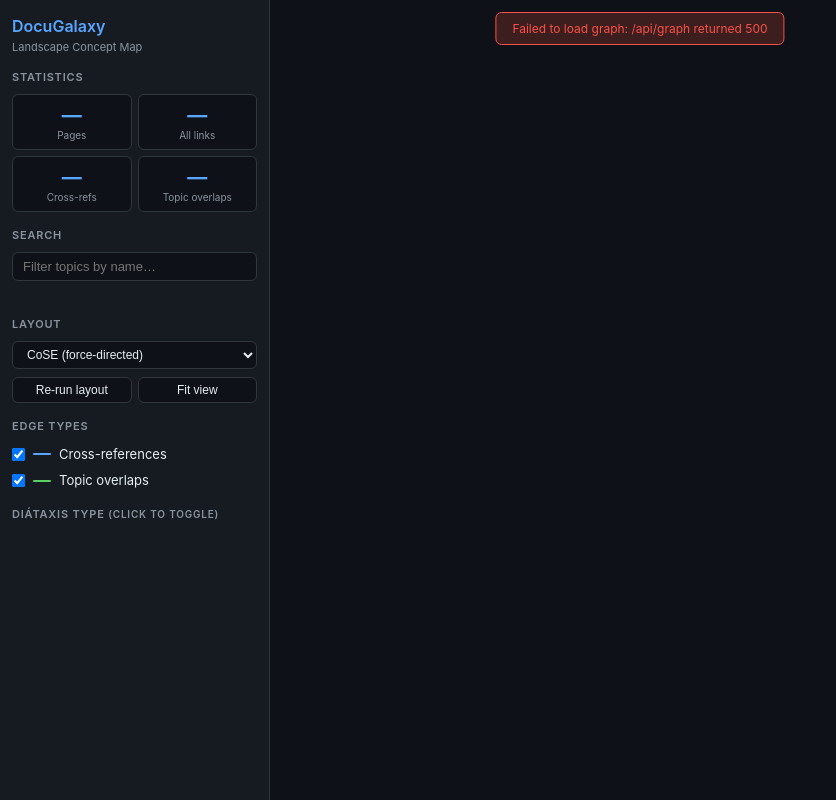
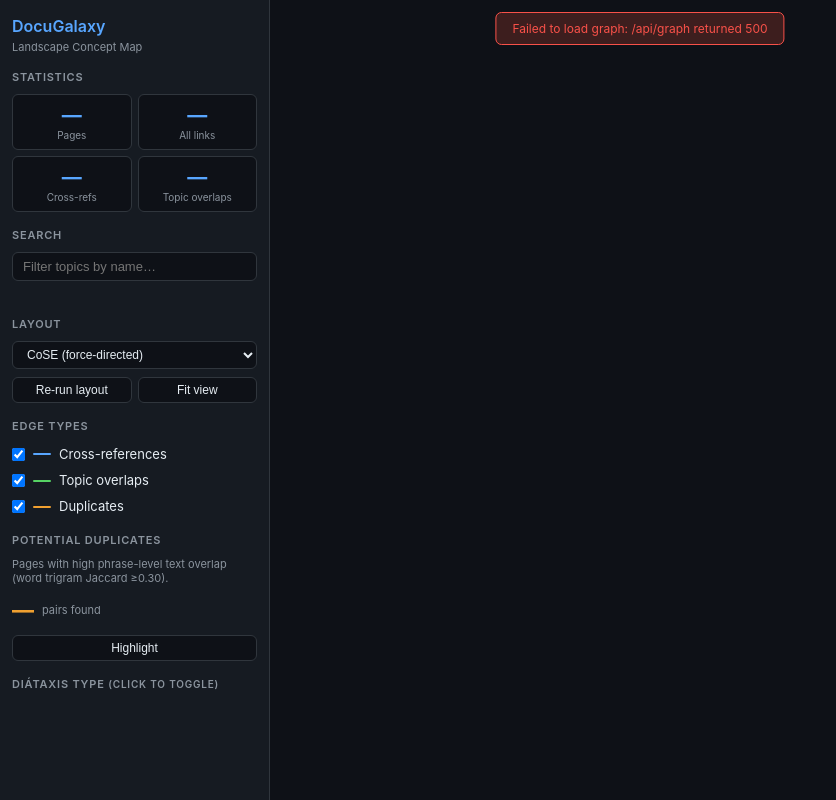
Before and after one commit to YanisaHS/docu-galaxy-linker, a Flask app: template src/web/templates/concept-map.html in a window 1280 px wide. Shown: the whole page, without its empty margins (0-836 px from the left). Run offline with Flask 3, Linux system fonts and the light colour scheme; the template is opened without the code that fills it, so the values that code supplies are empty.

Commit message:
duplicate content

```diff
--- a/src/cli.py
+++ b/src/cli.py
@@ -231,9 +231,11 @@ def concept_map(
     n_nodes = len(graph['nodes'])
     n_xref = sum(1 for e in graph['edges'] if e['edge_type'] == 'cross_ref')
     n_sim = sum(1 for e in graph['edges'] if e['edge_type'] == 'shared_concept')
+    n_dup = sum(1 for e in graph['edges'] if e['edge_type'] == 'duplicate')
     click.echo(f'  {n_nodes} topic nodes')
     click.echo(f'  {n_xref} cross-reference edges')
     click.echo(f'  {n_sim} conceptual-similarity edges')
+    click.echo(f'  {n_dup} duplicate edges')
 
     if output:
         import json as _json
--- a/src/web/app.py
+++ b/src/web/app.py
@@ -100,13 +100,17 @@ def create_concept_app(graph_data: dict[str, Any]) -> Flask:
         for e in edges:
             elements.append({
                 'data': {
-                    'id': f"{e['source']}→{e['target']}",
+                    'id': f"{e.get('edge_type', 'edge')}:{e['source']}→{e['target']}",
                     'source': e['source'],
                     'target': e['target'],
                     'type': e.get('edge_type', 'unknown'),
                     'label': e.get('label', ''),
                     'similarity': e.get('metadata', {}).get('similarity', None),
                     'shared_terms': e.get('metadata', {}).get('shared_terms', []),
+                    'heading_overlap': e.get('metadata', {}).get('heading_overlap', 0),
+                    'overlap_coefficient': e.get('metadata', {}).get('overlap_coefficient', None),
+                    'potential_duplicate': e.get('metadata', {}).get('potential_duplicate', False),
+                    'jaccard': e.get('metadata', {}).get('jaccard', None),
                 },
                 'classes': e.get('edge_type', 'unknown'),
             })
--- a/src/web/static/js/concept-map.js
+++ b/src/web/static/js/concept-map.js
@@ -105,6 +105,19 @@
         },
       },
       {
+        selector: 'edge.duplicate',
+        style: {
+          'line-color': '#f0a030',
+          'target-arrow-color': '#f0a030',
+          'line-style': 'dashed',
+          'line-dash-pattern': [4, 3],
+          width: 3,
+          opacity: 0.85,
+          'target-arrow-shape': 'none',
+          'z-index': 5,
+        },
+      },
+      {
         selector: 'edge.dimmed',
         style: { opacity: 0.04 },
       },
@@ -198,14 +211,16 @@
 
   let showCrossRef = true;
   let showSharedConcept = false;  // off by default — too many edges for a clean layout
+  let showDuplicate = true;
 
   function applyEdgeFilter(cy) {
     cy.batch(() => {
       cy.edges().forEach(e => {
         const t = e.data('type');
         const hidden =
-          (t === 'cross_ref' && !showCrossRef) ||
-          (t === 'shared_concept' && !showSharedConcept);
+          (t === 'cross_ref'      && !showCrossRef) ||
+          (t === 'shared_concept' && !showSharedConcept) ||
+          (t === 'duplicate'      && !showDuplicate);
         e.style('display', hidden ? 'none' : 'element');
       });
     });
@@ -300,6 +315,10 @@
 
     hideLoading();
 
+    // Count duplicate edges (shingle-Jaccard detected)
+    const dupEdgesAll = cy.edges('[type = "duplicate"]');
+    document.getElementById('stat-dups').textContent = dupEdgesAll.length;
+
     // ---- Layout controls ----
     document.getElementById('btn-run-layout').addEventListener('click', () => runLayout(cy, true));
     document.getElementById('btn-fit').addEventListener('click', () =>
@@ -307,8 +326,9 @@
     );
 
     // ---- Edge type toggles ----
-    // Sync initial checkbox state with showSharedConcept default
+    // Sync initial checkbox states with defaults
     document.getElementById('toggle-shared-concept').checked = showSharedConcept;
+    document.getElementById('toggle-duplicate').checked = showDuplicate;
 
     document.getElementById('toggle-cross-ref').addEventListener('change', e => {
       showCrossRef = e.target.checked;
@@ -316,6 +336,10 @@
     });
     document.getElementById('toggle-shared-concept').addEventListener('change', e => {
       showSharedConcept = e.target.checked;
+      applyEdgeFilter(cy);
+    });
+    document.getElementById('toggle-duplicate').addEventListener('change', e => {
+      showDuplicate = e.target.checked;
       applyEdgeFilter(cy);
     });
 
@@ -417,6 +441,110 @@
       infoPanel.classList.add('visible');
     });
 
+    // ---- Edge click → info panel ----
+    cy.on('tap', 'edge', evt => {
+      const edge = evt.target;
+      const d = edge.data();
+      const src = cy.getElementById(d.source);
+      const tgt = cy.getElementById(d.target);
+      const srcLabel = src.data('label') || d.source;
+      const tgtLabel = tgt.data('label') || d.target;
+      const srcColor = SECTION_COLORS[src.data('type')] || DEFAULT_COLOR;
+      const tgtColor = SECTION_COLORS[tgt.data('type')] || DEFAULT_COLOR;
+
+      cy.elements().addClass('dimmed');
+      edge.removeClass('dimmed');
+      src.removeClass('dimmed');
+      tgt.removeClass('dimmed');
+
+      const nodeChip = (label, color) =>
+        `<span style="display:inline-block;padding:2px 10px;border-radius:6px;
+          background:${color}22;border:1px solid ${color};color:${color};font-size:11px">${esc(label)}</span>`;
+
+      if (d.type === 'cross_ref') {
+        infoTitle.textContent = 'Cross-reference';
+        infoBody.innerHTML =
+          `<div style="margin-bottom:8px">${nodeChip(srcLabel, srcColor)}</div>` +
+          `<div style="font-size:11px;color:var(--muted);margin-bottom:8px">↓ explicitly links to ↓</div>` +
+          `<div style="margin-bottom:10px">${nodeChip(tgtLabel, tgtColor)}</div>` +
+          `<div style="margin-top:8px;font-size:11px;color:var(--muted)">` +
+          `This link was written by the documentation author.</div>`;
+      } else if (d.type === 'shared_concept') {
+        const sim = d.similarity || 0;
+        const simPct = Math.round(sim * 100);
+        const isDup = !!d.potential_duplicate;
+        const ov = d.overlap_coefficient != null ? Math.round(d.overlap_coefficient * 100) + '%' : null;
+        const hOverlap = d.heading_overlap || 0;
+        const dupBadge = isDup
+          ? `<div class="dup-badge">⚠ Potential duplicate</div>`
+          : '';
+        const terms = Array.isArray(d.shared_terms) && d.shared_terms.length
+          ? d.shared_terms
+          : (d.label ? d.label.split(', ') : []);
+        infoTitle.textContent = 'Topic overlap';
+        infoBody.innerHTML =
+          dupBadge +
+          `<div style="margin-bottom:8px">${nodeChip(srcLabel, srcColor)}</div>` +
+          `<div style="font-size:11px;color:var(--muted);margin-bottom:8px">and</div>` +
+          `<div style="margin-bottom:10px">${nodeChip(tgtLabel, tgtColor)}</div>` +
+          `<div class="info-row"><span class="info-key">content overlap</span>` +
+          `<span class="info-val" style="font-weight:600;color:${isDup ? '#f0a030' : 'var(--text)'}">` +
+          `${ov ?? '—'}</span></div>` +
+          `<div class="info-row"><span class="info-key">shared headings</span>` +
+          `<span class="info-val">${hOverlap}</span></div>` +
+          `<div class="info-row"><span class="info-key">vocab similarity</span>` +
+          `<span class="info-val" style="color:var(--muted)">${simPct}%</span></div>`;
+        if (terms.length) {
+          infoBody.innerHTML +=
+            `<div style="margin-top:8px;font-size:11px;color:var(--muted);font-weight:600">Related terms:</div>` +
+            `<div style="margin-top:4px">${terms.map(t => `<span class="term-chip">${esc(t)}</span>`).join('')}</div>`;
+        }
+        const note = isDup
+          ? 'High content overlap — these pages may cover the same material. Consider merging or adding a clear distinction.'
+          : 'These pages cover related topics and may benefit from cross-references.';
+        infoBody.innerHTML += `<div style="margin-top:10px;font-size:11px;color:var(--muted)">${note}</div>`;
+      } else if (d.type === 'duplicate') {
+        const jaccard = d.jaccard != null ? Math.round(d.jaccard * 100) + '%' : (d.label || '—');
+        infoTitle.textContent = 'Potential duplicate';
+        infoBody.innerHTML =
+          `<div class="dup-badge">⚠ Potential duplicate</div>` +
+          `<div style="margin-bottom:8px">${nodeChip(srcLabel, srcColor)}</div>` +
+          `<div style="font-size:11px;color:var(--muted);margin-bottom:8px">and</div>` +
+          `<div style="margin-bottom:10px">${nodeChip(tgtLabel, tgtColor)}</div>` +
+          `<div class="info-row"><span class="info-key">text overlap</span>` +
+          `<span class="info-val" style="font-weight:600;color:#f0a030">${jaccard}</span></div>` +
+          `<div style="margin-top:10px;font-size:11px;color:var(--muted)">` +
+          `High phrase-level overlap detected. These pages likely contain copy-pasted content and may need to be merged or differentiated.</div>`;
+      }
+
+      infoHeadings.innerHTML = '';
+      infoNeigh.innerHTML = '';
+      infoPanel.classList.add('visible');
+    });
+
+    // ---- Duplicate highlight controls ----
+    document.getElementById('btn-highlight-dups').addEventListener('click', () => {
+      document.getElementById('btn-highlight-dups').style.display = 'none';
+      document.getElementById('btn-clear-dups').style.display = '';
+      // Ensure duplicate edges are visible before highlighting
+      if (!showDuplicate) {
+        showDuplicate = true;
+        document.getElementById('toggle-duplicate').checked = true;
+        applyEdgeFilter(cy);
+      }
+      cy.elements().addClass('dimmed');
+      const dupEdges = cy.edges('[type = "duplicate"]');
+      dupEdges.removeClass('dimmed');
+      dupEdges.connectedNodes().removeClass('dimmed');
+    });
+    document.getElementById('btn-clear-dups').addEventListener('click', () => {
+      document.getElementById('btn-highlight-dups').style.display = '';
+      document.getElementById('btn-clear-dups').style.display = 'none';
+      cy.elements().removeClass('dimmed highlighted');
+      searchInput.value = '';
+      searchInfo.textContent = '';
+    });
+
     // ---- Edge tooltip on hover ----
     const tooltip = document.getElementById('edge-tooltip');
 
@@ -433,6 +561,11 @@
         tooltip.style.display = 'block';
       } else if (t === 'cross_ref') {
         tooltip.innerHTML = `<strong>Cross-reference</strong>`;
+        tooltip.style.display = 'block';
+      } else if (t === 'duplicate') {
+        const j = e.data('jaccard');
+        tooltip.innerHTML = `<strong style="color:#f0a030">⚠ Potential duplicate</strong>` +
+          (j != null ? `<br><span style="color:var(--muted)">text overlap: ${Math.round(j * 100)}%</span>` : '');
         tooltip.style.display = 'block';
       }
     });
--- a/src/web/templates/concept-map.html
+++ b/src/web/templates/concept-map.html
@@ -170,6 +170,27 @@
     }
     #info-neighbours li:hover { color: var(--accent); }
 
+    .dup-badge {
+      display: inline-block;
+      padding: 2px 10px;
+      border-radius: 10px;
+      background: #f0a03022;
+      border: 1px solid #f0a030;
+      color: #f0a030;
+      font-size: 11px;
+      margin-bottom: 8px;
+    }
+    .term-chip {
+      display: inline-block;
+      padding: 1px 7px;
+      border-radius: 4px;
+      background: var(--surface);
+      border: 1px solid var(--border);
+      margin: 2px;
+      font-size: 11px;
+      color: var(--text);
+    }
+
     /* ---- Canvas ---- */
     #canvas-area {
       flex: 1; display: flex; flex-direction: column;
@@ -278,6 +299,24 @@
       <div class="legend-line" style="background:var(--e-shared-concept); border-top: 2px dashed var(--e-shared-concept); height:0; margin-top:1px"></div>
       <label for="toggle-shared-concept">Topic overlaps</label>
     </div>
+    <div class="edge-toggle-row">
+      <input type="checkbox" id="toggle-duplicate" checked />
+      <div class="legend-line" style="background:#f0a030; border-top: 2px dashed #f0a030; height:0; margin-top:1px"></div>
+      <label for="toggle-duplicate">Duplicates</label>
+    </div>
+  </div>
+
+  <div class="sidebar-section">
+    <h2>Potential duplicates</h2>
+    <p style="font-size:11px;color:var(--muted);margin-bottom:8px">Pages with high phrase-level text overlap (word trigram Jaccard &ge;0.30).</p>
+    <div style="display:flex;align-items:center;gap:8px;margin-bottom:8px">
+      <span id="stat-dups" style="font-size:22px;font-weight:700;color:#f0a030">—</span>
+      <span style="font-size:11px;color:var(--muted)">pairs found</span>
+    </div>
+    <div class="btn-row">
+      <button id="btn-highlight-dups">Highlight</button>
+      <button id="btn-clear-dups" style="display:none">Clear</button>
+    </div>
   </div>
 
   <div class="sidebar-section">
```
Also changed, not shown: src/concepts/builder.py (+107 -1 lines), src/concepts/extractor.py (+18 -0 lines).
